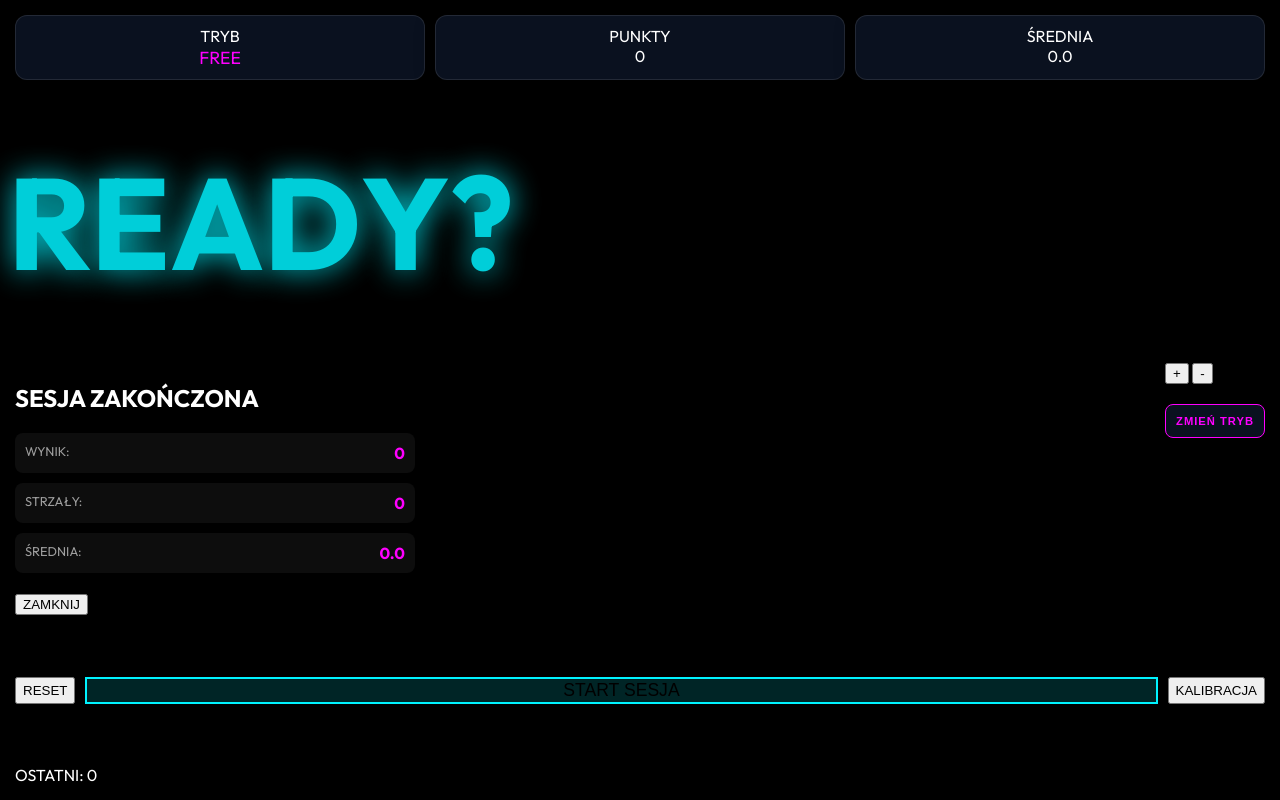
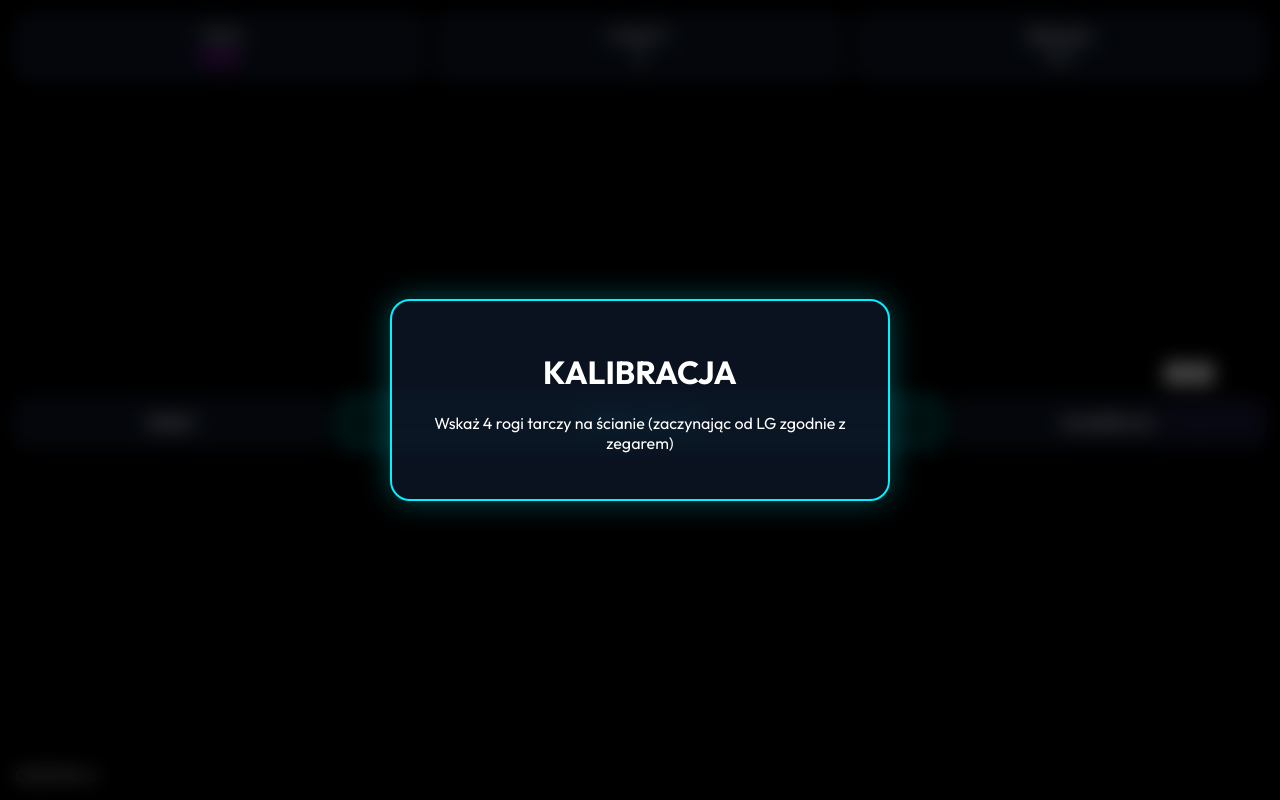
Before and after one commit to LukaszDabros/Antigravity, a PHP site: page / in a window 1280 px wide. Run offline with PHP 8.4, Linux system fonts and the light colour scheme.

Commit message:
Fix: Przywrócenie działania przycisków (z-index) i skalowanie tekstu

```diff
--- a/virtual-shooting-range-mobile/app.js
+++ b/virtual-shooting-range-mobile/app.js
@@ -288,6 +288,11 @@ function startDrag(e) {
     if (state.isCalibrating) {
         const pos = getMousePos(e);
         state.corners.push(pos);
+
+        // Aktualizacja kropek
+        const dots = document.querySelectorAll('.dot');
+        if (dots[state.corners.length - 1]) dots[state.corners.length - 1].classList.add('active');
+
         if (state.corners.length === 4) finishCalibration();
         return;
     }
--- a/virtual-shooting-range-mobile/index.html
+++ b/virtual-shooting-range-mobile/index.html
@@ -51,6 +51,20 @@
                 </div>
             </div>
 
+            <!-- Kalibracja (Overlay) -->
+            <div id="calibration-overlay" class="overlay active">
+                <div class="overlay-content">
+                    <h1>KALIBRACJA</h1>
+                    <p>Wskaż 4 rogi tarczy na ścianie (zaczynając od LG zgodnie z zegarem)</p>
+                    <div class="progress-dots">
+                        <span class="dot active"></span>
+                        <span class="dot"></span>
+                        <span class="dot"></span>
+                        <span class="dot"></span>
+                    </div>
+                </div>
+            </div>
+
             <!-- Sterowanie Zoomem i Trybami -->
             <div class="side-controls flex-column">
                 <div class="zoom-controls">
--- a/virtual-shooting-range-mobile/style.css
+++ b/virtual-shooting-range-mobile/style.css
@@ -133,19 +133,77 @@ body, html {
     text-transform: uppercase;
 }
 
+/* Nakładki (Overlays) */
+.overlay {
+    position: absolute;
+    top: 0;
+    left: 0;
+    width: 100%;
+    height: 100%;
+    background: rgba(0, 0, 0, 0.6);
+    backdrop-filter: blur(10px);
+    display: none;
+    align-items: center;
+    justify-content: center;
+    z-index: 5; /* Poniżej przycisków HUD (10), ale powyżej wideo (1) */
+    pointer-events: auto;
+}
+
+.overlay.active {
+    display: flex;
+}
+
+.overlay-content {
+    text-align: center;
+    padding: 30px;
+    border-radius: 20px;
+    background: var(--glass-bg);
+    border: 2px solid var(--neon-blue);
+    box-shadow: 0 0 30px rgba(0, 243, 255, 0.3);
+    pointer-events: auto;
+    width: 90%;
+    max-width: 500px;
+}
+
 /* Odliczanie */
 .huge-text {
-    font-size: 8rem;
+    font-size: 12vw; /* Bezpieczniejsze skalowanie dla wąskich ekranów */
     font-weight: 900;
     color: var(--neon-blue);
     text-shadow: 0 0 30px var(--neon-blue);
     animation: zoomPulse 1s infinite;
+    white-space: nowrap;
 }
 
 @keyframes zoomPulse {
     0% { transform: scale(0.8); opacity: 0.5; }
     50% { transform: scale(1.1); opacity: 1; }
     100% { transform: scale(0.8); opacity: 0.5; }
+}
+
+/* Przycisk szklany */
+.glass-btn {
+    background: var(--glass-bg);
+    border: 1px solid var(--glass-border);
+    color: white;
+    padding: 12px;
+    border-radius: 12px;
+    font-weight: 700;
+    font-size: 0.9rem;
+    flex: 1;
+    backdrop-filter: blur(10px);
+    transition: 0.2s;
+    pointer-events: auto;
+}
+
+.glass-btn.primary {
+    border-color: var(--neon-blue);
+    color: var(--neon-blue);
+}
+
+.glass-btn:active {
+    transform: scale(0.95);
+    background: rgba(255, 255, 255, 0.1);
 }
 
 /* Karta wyników */
```
